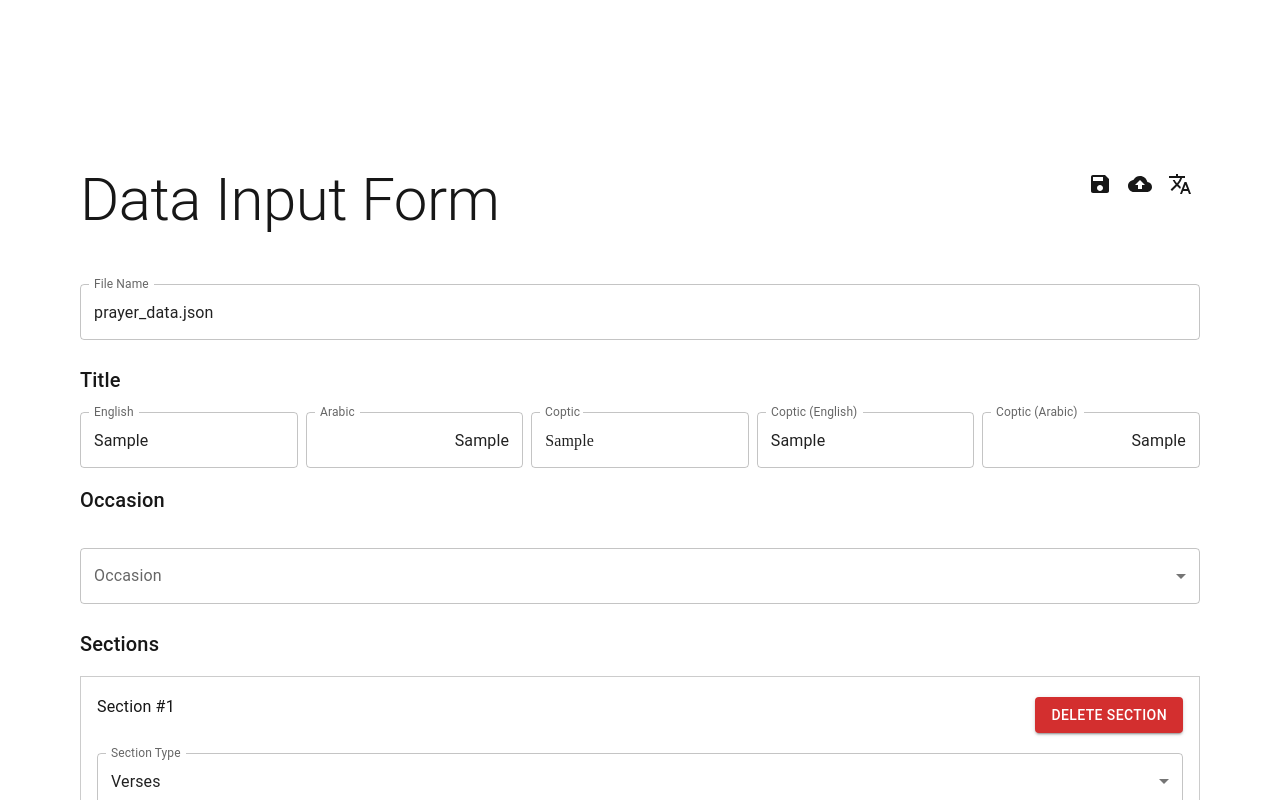
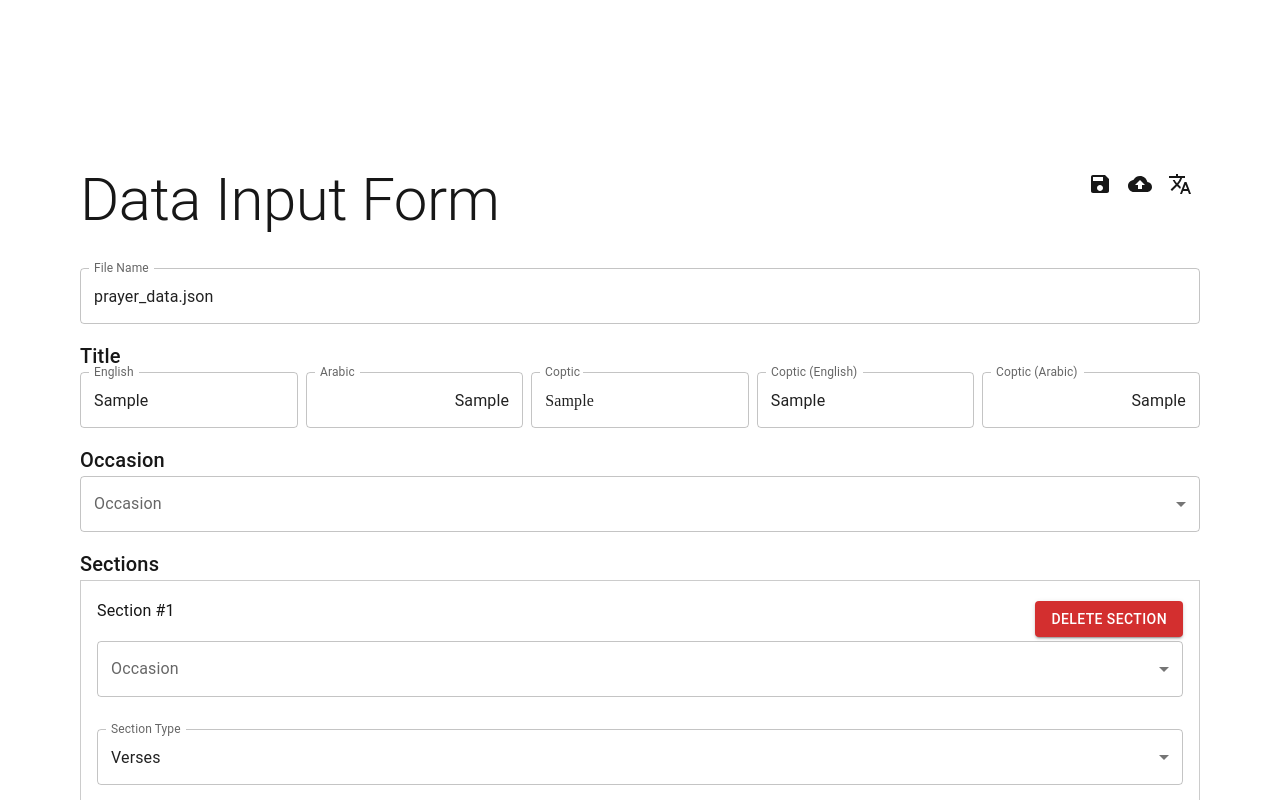
Before and after one commit to markrofail/coptish-datastore-editor, a Next.js app: page /coptish-datastore-editor/ in a window 1280 px wide. Both pictures are taken after typing "Sample", "Sample", "Sample", "Sample", "Sample" into the empty fields and a click on the button "ADD SECTION". Shown: the top 800 px of the page. Built offline with nearby package versions, Linux system fonts and the light colour scheme.

Commit message:
[chore] add missing translations

```diff
--- a/package.json
+++ b/package.json
@@ -23,7 +23,9 @@
     "next": "15.1.6",
     "next-intl": "^3.26.3",
     "react": "^19.0.0",
-    "react-dom": "^19.0.0"
+    "react-dom": "^19.0.0",
+    "stylis": "^4.3.6",
+    "stylis-plugin-rtl": "^2.1.1"
   },
   "devDependencies": {
     "@eslint/eslintrc": "^3",
--- a/src/app/page.tsx
+++ b/src/app/page.tsx
@@ -92,7 +92,7 @@ export default function Home() {
                 <main className={styles.main}>
                     <Box sx={{ flex: 1, display: "flex" }}>
                         <Typography variant="h2" component="div" sx={{ flex: 1 }}>
-                            Data Input Form
+                            {t("title")}
                         </Typography>
 
                         <Box>
@@ -116,43 +116,42 @@ export default function Home() {
                     <Box sx={{ display: "flex", flexDirection: "column", gap: 2 }}>
                         {/* Filename input */}
                         <TextField
-                            label="File Name"
+                            label={t("fileName-field-label")}
                             value={fileName}
                             onChange={(e) => setFileName(e.target.value)}
                             fullWidth
-                            margin="normal" // Add some margin
                         />
 
                         {/* Title */}
-                        <>
+                        <Box>
                             <Typography variant="h6">{t("title-field-label")}</Typography>
                             <MultiLingualTextForm
                                 value={formData.title || { english: "" }}
                                 onChange={(newValue) => handleChange("title", newValue)}
                             />
-                        </>
+                        </Box>
 
                         {/* Occasion */}
-                        <>
-                            <Typography variant="h6">Occasion</Typography>
+                        <Box>
+                            <Typography variant="h6">{t("occasion-field-label")}</Typography>
                             <OccasionForm
                                 value={formData.occasion}
                                 onChange={(newValue) => handleChange("occasion", newValue)}
                             />
-                        </>
+                        </Box>
 
                         {/* Sections */}
-                        <>
-                            <Typography variant="h6">Sections</Typography>
+                        <Box>
+                            <Typography variant="h6">{t("sections-field-label")}</Typography>
                             <SectionsForm
                                 sections={formData.sections}
                                 onChange={handleSectionsChange}
                                 onDelete={handleDeleteSection}
                             />
-                        </>
+                        </Box>
 
                         <Button variant="contained" onClick={() => handleAddSection("verses")}>
-                            Add Section
+                            {t("addSections-button-label")}
                         </Button>
                     </Box>
                 </main>
--- a/src/components/MultiLingualTextForm.tsx
+++ b/src/components/MultiLingualTextForm.tsx
@@ -2,6 +2,7 @@ import React, { useState } from "react";
 import { MultiLingualText } from "@/types";
 import { Box, TextField } from "@mui/material";
 import localFont from "next/font/local";
+import { useTranslations } from "next-intl";
 
 const cSAvaVeni = localFont({
     src: "../../public/fonts/CSAvaVeni.ttf",
@@ -14,6 +15,7 @@ interface MultiLingualTextFormProps {
 }
 
 export const MultiLingualTextForm = ({ value, onChange, multiline }: MultiLingualTextFormProps) => {
+    const t = useTranslations("MultiLingualText");
     const [focusedField, setFocusedField] = useState<keyof MultiLingualText | null>(null);
 
     const handleChange = (field: keyof MultiLingualText, newValue: string) => {
@@ -23,11 +25,11 @@ export const MultiLingualTextForm = ({ value, onChange, multiline }: MultiLingua
     return (
         <Box sx={{ display: "flex", flexDirection: "row", gap: 1, flex: 1 }}>
             {[
-                { field: "english", label: "English" },
-                { field: "arabic", label: "Arabic" },
-                { field: "coptic", label: "Coptic" },
-                { field: "coptic_english", label: "Coptic (English)" },
-                { field: "coptic_arabic", label: "Coptic (Arabic)" },
+                { field: "english", label: t("multiLingual-field-option-english") },
+                { field: "arabic", label: t("multiLingual-field-option-arabic") },
+                { field: "coptic", label: t("multiLingual-field-option-coptic") },
+                { field: "coptic_english", label: t("multiLingual-field-option-copticEnglish") },
+                { field: "coptic_arabic", label: t("multiLingual-field-option-copticArabic") },
             ].map(({ label, field }) => (
                 <TextField
                     key={field}
--- a/src/components/OccasionForm.tsx
+++ b/src/components/OccasionForm.tsx
@@ -1,6 +1,7 @@
 import React from "react";
 import { Select, MenuItem, FormControl, InputLabel } from "@mui/material";
 import { OccasionEnum } from "@/types";
+import { useTranslations } from "next-intl";
 
 interface OccasionFormProps {
     value?: string;
@@ -8,14 +9,16 @@ interface OccasionFormProps {
 }
 
 export const OccasionForm = ({ value, onChange }: OccasionFormProps) => {
+    const t = useTranslations("OccasionField");
+
     return (
-        <FormControl fullWidth margin="normal">
-            <InputLabel id="occasion-label">Occasion</InputLabel>
+        <FormControl fullWidth>
+            <InputLabel id="occasion-label">{t("occasion-field-label")}</InputLabel>
             <Select
                 labelId="occasion-label"
                 id="occasion"
                 value={value || ""}
-                label="Occasion"
+                label={t("occasion-field-label")}
                 onChange={(e) => onChange(e.target.value ? (e.target.value as OccasionEnum) : undefined)}
             >
                 <MenuItem value="">Select Occasion</MenuItem>
--- a/src/components/SectionsForm/CompoundPrayerSectionForm.tsx
+++ b/src/components/SectionsForm/CompoundPrayerSectionForm.tsx
@@ -1,5 +1,6 @@
 import { CompoundPrayerSection } from "@/types";
 import { TextField } from "@mui/material";
+import { useTranslations } from "next-intl";
 
 interface CompoundPrayerSectionProps {
     section: CompoundPrayerSection;
@@ -7,9 +8,11 @@ interface CompoundPrayerSectionProps {
 }
 
 export const CompoundPrayerSectionComponent = ({ section, onChange }: CompoundPrayerSectionProps) => {
+    const t = useTranslations("CompoundPrayerSection");
+
     return (
         <TextField
-            label="Path"
+            label={t("path-field-label")}
             value={section.path}
             onChange={(e) => onChange({ ...section, path: e.target.value })}
             fullWidth
--- a/src/components/SectionsForm/SectionsForm.tsx
+++ b/src/components/SectionsForm/SectionsForm.tsx
@@ -6,6 +6,7 @@ import { InfoSectionComponent } from "./InfoSectionForm";
 import { ReadingSectionComponent } from "./ReadingSectionForm";
 import { VersesSectionComponent } from "./VersesSectionForm";
 import { OccasionForm } from "../OccasionForm";
+import { useTranslations } from "next-intl";
 
 export type Section = Required<Prayer>["sections"][number];
 
@@ -16,6 +17,8 @@ interface SectionsProps {
 }
 
 export const SectionsForm = ({ sections, onChange, onDelete }: SectionsProps) => {
+    const t = useTranslations("SectionsForm");
+
     const handleChange = (index: number, updatedSection: Section) => {
         const newSections = [...(sections || [])];
         newSections[index] = updatedSection;
@@ -70,17 +73,26 @@ export const SectionsForm = ({ sections, onChange, onDelete }: SectionsProps) =>
             {sections?.map((section, sectionIndex) => (
                 <Fragment key={sectionIndex}>
                     <Box sx={{ border: "1px solid #ccc", p: 2, gap: 2 }}>
-                        <Box sx={{ display: "flex", alignItems: "center", justifyContent: "space-between", mb: 2 }}>
+                        <Box sx={{ display: "flex", alignItems: "center", justifyContent: "space-between" }}>
                             <Typography variant="subtitle1" marginBottom={2}>
-                                Section #{sectionIndex + 1}
+                                {t("section-label", { index: sectionIndex + 1 })}
                             </Typography>
 
                             <Button variant="contained" color="error" onClick={() => onDelete(sectionIndex)}>
-                                Delete Section
+                                {t("deleteSection-button-label")}
                             </Button>
                         </Box>
-                        <FormControl fullWidth>
-                            <InputLabel id="section-type-label">Section Type</InputLabel>
+
+                        {/* Occasion Field */}
+                        <Box marginBottom={2}>
+                            <OccasionForm
+                                value={section.occasion}
+                                onChange={(newOccasion) => handleOccasionChange(sectionIndex, newOccasion)}
+                            />
+                        </Box>
+
+                        <FormControl fullWidth margin="normal">
+                            <InputLabel id="section-type-label">{t("sectionType-field-label")}</InputLabel>
                             <Select
                                 labelId="section-type-label"
                                 id="section-type"
@@ -88,18 +100,13 @@ export const SectionsForm = ({ sections, onChange, onDelete }: SectionsProps) =>
                                 label="Section Type"
                                 onChange={(e) => handleSectionTypeChange(sectionIndex, e.target.value as string)}
                             >
-                                <MenuItem value="verses">Verses</MenuItem>
-                                <MenuItem value="info">Info</MenuItem>
-                                <MenuItem value="reading">Reading</MenuItem>
-                                <MenuItem value="compound-prayer">Compound Prayer</MenuItem>
+                                {["verses", "info", "reading", "compound-prayer"].map((type) => (
+                                    <MenuItem key={type} value={type}>
+                                        {t(`sectionType-field-option-${type}`)}
+                                    </MenuItem>
+                                ))}
                             </Select>
                         </FormControl>
-
-                        {/* Occasion Field */}
-                        <OccasionForm
-                            value={section.occasion}
-                            onChange={(newOccasion) => handleOccasionChange(sectionIndex, newOccasion)}
-                        />
 
                         {section.type === "verses" && (
                             <VersesSectionComponent
--- a/src/components/SectionsForm/VersesSectionForm.tsx
+++ b/src/components/SectionsForm/VersesSectionForm.tsx
@@ -1,7 +1,6 @@
 import { type VersesSection, type MultiLingualText, type Saint, type Speaker, SaintEnum, SpeakerEnum } from "@/types";
 import {
     Box,
-    Checkbox,
     FormControl,
     FormControlLabel,
     IconButton,
@@ -9,8 +8,10 @@ import {
     MenuItem,
     Select,
     SelectChangeEvent,
+    Switch,
     Typography,
 } from "@mui/material";
+import { useTranslations } from "next-intl";
 import { MultiLingualTextForm } from "../MultiLingualTextForm";
 import DeleteIcon from "@mui/icons-material/Delete";
 import AddIcon from "@mui/icons-material/Add";
@@ -22,6 +23,8 @@ interface VersesSectionProps {
 }
 
 export const VersesSectionComponent = ({ section, onChange }: VersesSectionProps) => {
+    const t = useTranslations("VersesSection");
+
     const handleSpeakerChange = (event: SelectChangeEvent<SpeakerEnum>) => {
         onChange({ ...section, speaker: event.target.value as Speaker });
     };
@@ -53,15 +56,14 @@ export const VersesSectionComponent = ({ section, onChange }: VersesSectionProps
         <>
             {/* Speaker Field */}
             <FormControl fullWidth margin="normal">
-                <InputLabel id="speaker-label">Speaker</InputLabel>
+                <InputLabel id="speaker-label">{t("speaker-field-label")}</InputLabel>
                 <Select
                     labelId="speaker-label"
                     id="speaker"
                     value={section.speaker as unknown as SpeakerEnum}
-                    label="Speaker"
+                    label={t("speaker-field-label")}
                     onChange={handleSpeakerChange}
                 >
-                    <MenuItem value="">Select Speaker</MenuItem>
                     {Object.entries(SpeakerEnum).map(([key, value]) => (
                         <MenuItem key={key} value={value}>
                             {key}
@@ -71,19 +73,20 @@ export const VersesSectionComponent = ({ section, onChange }: VersesSectionProps
             </FormControl>
 
             {/* InAudible Field */}
+
             <FormControlLabel
-                control={<Checkbox checked={section.inaudible || false} onChange={handleInaudibleChange} />}
-                label="Inaudible"
+                control={<Switch checked={section.inaudible || false} onChange={handleInaudibleChange} />}
+                label={t(`inaudible-field-${section.inaudible ? "on" : "off"}`)}
             />
 
             {/* Saint Field */}
             <FormControl fullWidth margin="normal">
-                <InputLabel id="saint-label">Saint</InputLabel>
+                <InputLabel id="saint-label">{t("saint-field-label")}</InputLabel>
                 <Select
                     labelId="saint-label"
                     id="saint"
                     value={section.saint as unknown as SaintEnum}
-                    label="Saint"
+                    label={t("saint-field-label")}
                     onChange={handleSaintChange}
                 >
                     <MenuItem value="">Select Saint</MenuItem>
@@ -97,7 +100,7 @@ export const VersesSectionComponent = ({ section, onChange }: VersesSectionProps
 
             {/* Verses Field */}
             <Box>
-                <Typography variant="subtitle2">Verses</Typography>
+                <Typography variant="subtitle2">{t("verses-field-label")}</Typography>
                 {section.verses?.map((verse, verseIndex) => (
                     <Box key={verseIndex} sx={{ display: "flex", flexDirection: "column", gap: 1, mb: 1 }}>
                         <Box
--- a/src/i18n/messages/ar.json
+++ b/src/i18n/messages/ar.json
@@ -1,3 +1,52 @@
 {
-    "title-field-label": "العنوان"
+    "title": "نموذج إدخال البيانات",
+    "title-field-label": "العنوان",
+    "occasion-field-label": "المناسبة",
+    "sections-field-label": "مقاطع",
+    "fileName-field-label": "اسم الملف",
+    "addSections-button-label": "إضافة مقطع",
+    "MultiLingualText": {
+        "multiLingual-field-option-english": "إنجليزي",
+        "multiLingual-field-option-arabic": "عربي",
+        "multiLingual-field-option-coptic": "قبطي",
+        "multiLingual-field-option-copticEnglish": "قبطي (إنجليزي)",
+        "multiLingual-field-option-copticArabic": "قبطي (عربي)"
+    },
+    "VersesSection": {
+        "speaker-field-label": "القائل",
+        "verses-field-label": "الكلمات",
+        "inaudible-field-on": "سراً",
+        "inaudible-field-off": "مسموع",
+        "saint-field-label": "القديس"
+    },
+    "ReadingSection": {
+        "readingType-field-label": "القراءة",
+        "readingType-field-option-acts-of-the-apostles": "أعمال الرسل",
+        "readingType-field-option-catholic-epistle": "الكاثوليكون",
+        "readingType-field-option-liturgy-gospel": "إنجيل القداس",
+        "readingType-field-option-liturgy-psalm": "مزمور القداس",
+        "readingType-field-option-matins-gospel": "إنجيل باكر",
+        "readingType-field-option-matins-psalm": "مزمور باكر",
+        "readingType-field-option-pauline-epistle": "البولس",
+        "readingType-field-option-synaxarium": "السنكسار",
+        "readingType-field-option-vespers-gospel": "إنجيل عشية",
+        "readingType-field-option-vespers-psalm": "مزمور عشية"
+    },
+    "CompoundPrayerSection": {
+        "path-field-label": "مكان الملف"
+    },
+    "OccasionField": {
+        "occasion-field-label": "المناسبة",
+        "occasion-field-option-annual": "سنوي",
+        "occasion-field-option-great-lent": "الصوم الكبير"
+    },
+    "SectionsForm": {
+        "section-label": "المقطع #{index}",
+        "sectionType-field-label": "نوع المقطع",
+        "sectionType-field-option-verses": "كلمات",
+        "sectionType-field-option-info": "معلومات",
+        "sectionType-field-option-reading": "قراءة",
+        "sectionType-field-option-compound-prayer": "صلاة مركبة",
+        "deleteSection-button-label": "حذف المقطع"
+    }
 }
--- a/src/i18n/messages/en.json
+++ b/src/i18n/messages/en.json
@@ -1,3 +1,52 @@
 {
-    "title-field-label": "Title"
+    "title": "Data Input Form",
+    "title-field-label": "Title",
+    "occasion-field-label": "Occasion",
+    "sections-field-label": "Sections",
+    "fileName-field-label": "File Name",
+    "addSections-button-label": "Add Section",
+    "MultiLingualText": {
+        "multiLingual-field-option-english": "English",
+        "multiLingual-field-option-arabic": "Arabic",
+        "multiLingual-field-option-coptic": "Coptic",
+        "multiLingual-field-option-copticEnglish": "Coptic (English)",
+        "multiLingual-field-option-copticArabic": "Coptic (Arabic)"
+    },
+    "VersesSection": {
+        "speaker-field-label": "Speaker",
+        "verses-field-label": "Verses",
+        "inaudible-field-on": "Inaudible",
+        "inaudible-field-off": "Spoken",
+        "saint-field-label": "Saint"
+    },
+    "ReadingSection": {
+        "readingType-field-label": "Reading",
+        "readingType-field-option-acts-of-the-apostles": "Acts Of The Apostles",
+        "readingType-field-option-catholic-epistle": "Catholic Epistle",
+        "readingType-field-option-liturgy-gospel": "Liturgy Gospel",
+        "readingType-field-option-liturgy-psalm": "Liturgy Psalm",
+        "readingType-field-option-matins-gospel": "Matins Gospel",
+        "readingType-field-option-matins-psalm": "Matins Psalm",
+        "readingType-field-option-pauline-epistle": "Pauline Epistle",
+        "readingType-field-option-synaxarium": "Synaxarium",
+        "readingType-field-option-vespers-gospel": "Vespers Gospel",
+        "readingType-field-option-vespers-psalm": "Vespers Psalmة"
+    },
+    "CompoundPrayerSection": {
+        "path-field-label": "Path"
+    },
+    "OccasionField": {
+        "occasion-field-label": "Occasion",
+        "occasion-field-option-annual": "Annual",
+        "occasion-field-option-great-lent": "Great Lent"
+    },
+    "SectionsForm": {
+        "section-label": "Section #{index}",
+        "sectionType-field-label": "Section Type",
+        "sectionType-field-option-verses": "Verses",
+        "sectionType-field-option-info": "Info",
+        "sectionType-field-option-reading": "Reading",
+        "sectionType-field-option-compound-prayer": "Compound Prayer",
+        "deleteSection-button-label": "Delete Section"
+    }
 }
```
Also changed, not shown: src/app/globals.css (+0 -8 lines), src/app/providers.tsx (+32 -6 lines), src/components/SectionsForm/ReadingSectionForm.tsx (+6 -3 lines), 1 other file (tests, documents, lock files or other folders).
